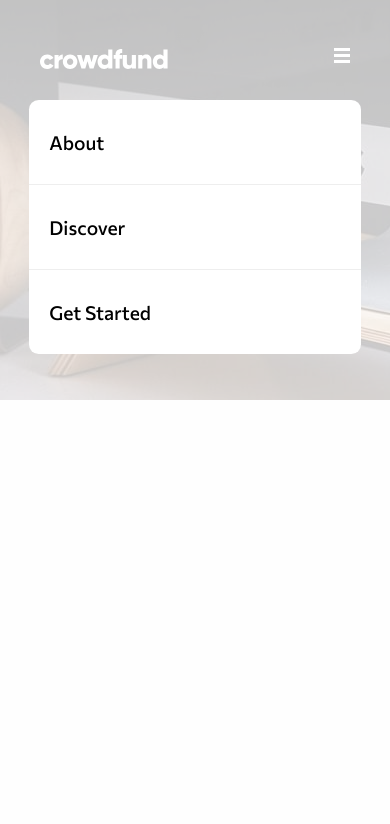
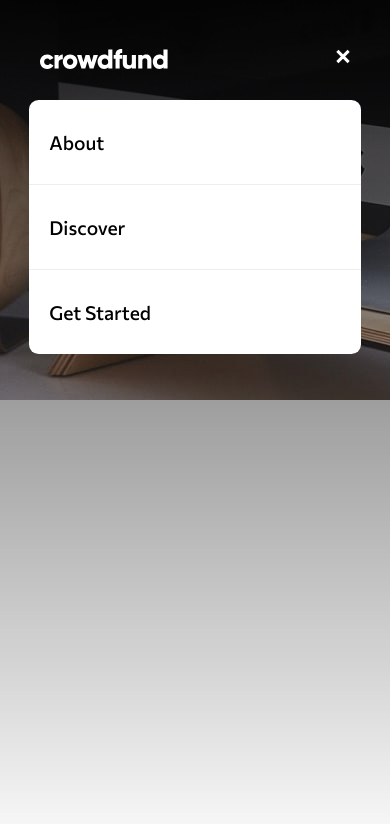
Before and after one commit to kdumagalhaes/crowdfunding-pp-reactjs, a React (Create React App) app: page / in a window 390 px wide. Both pictures are taken after a click on the button 342 px from the left and 57 px from the top of the page. Shown: the top 824 px of the page. Built offline with nearby package versions, Linux system fonts and the light colour scheme.

Commit message:
Finish responsive header with modal menu

```diff
--- a/public/index.html
+++ b/public/index.html
@@ -7,7 +7,7 @@
     <meta charset="utf-8" />
     <link rel="shortcut icon" href="favicon-32x32.png" type="image/png">
     <title>Crowdfunding Product Page</title>
-
+    <meta name="viewport" content="width=device-width, initial-scale=1, minimum-scale=1" />
     <link href="https://fonts.googleapis.com/css2?family=Commissioner:wght@400;500;700&display=swap" rel="stylesheet">
 </head>
 
--- a/src/components/Header/index.tsx
+++ b/src/components/Header/index.tsx
@@ -5,19 +5,21 @@ import Modal from 'react-modal'
 
 import logoImg from '../../assets/img/logo.svg'
 import hamburgerMenuIcon from '../../assets/img/icon-hamburger.svg'
+import closeMenuIcon from '../../assets/img/icon-close-menu.svg'
 
 export const Header = () => {
 
     const [modal, setModal] = useState(false)
+    const [display, setDisplay] = useState(true)
 
     return (
         <Container>
             <div className="gradient"></div>
-            <Modal className="react-modal-content" isOpen={modal}>
+            <Modal className="react-modal-content" overlayClassName="react-modal-overlay" isOpen={modal}>
                 <ul>
-                    <li><a href="#">About</a></li>
-                    <li><a href="#">Discover</a></li>
-                    <li><a className="last-anchor" href="#">Get Started</a></li>
+                    <li><a href="#about">About</a></li>
+                    <li><a href="#discover">Discover</a></li>
+                    <li><a className="last-anchor" href="#get-started">Get Started</a></li>
                 </ul>
             </Modal>
             <Content>
@@ -26,16 +28,30 @@ export const Header = () => {
                     <img src={logoImg} alt="crowdfund" />
                 </a>
                 <Navigation>
-                    <button onClick={() => setModal(!modal)} className="hamburger-menu">
+                    {display ? (
+
+                        <button onClick={() => {
+                            setModal(!modal)
+                            setDisplay(!display)
+                        }
+                        } className="hamburger-menu">
                             <img src={hamburgerMenuIcon} alt="open menu" />
                         </button>
+                    ) :
+                        <button onClick={() => {
+                            setModal(!modal)
+                            setDisplay(!display)
+                        } } className="close-modal-button">
+                    <img src={closeMenuIcon} alt="close menu" />
+                </button>
+                    }
                 <ul>
-                        <li><a href="#">About</a></li>
-                        <li><a href="#">Discover</a></li>
-                        <li><a href="#">Get Started</a></li>
+                    <li><a href="#about">About</a></li>
+                    <li><a href="#discover">Discover</a></li>
+                    <li><a href="#get-started">Get Started</a></li>
                 </ul>
             </Navigation>
         </Content>
-        </Container>
+        </Container >
     )
 }
--- a/src/components/Header/styles.tsx
+++ b/src/components/Header/styles.tsx
@@ -2,6 +2,10 @@ import styled from 'styled-components'
 
 import desktopImgBg from '../../assets/img/image-hero-desktop.jpg'
 import mobileImgBg from '../../assets/img/image-hero-mobile.jpg'
+
+interface NavigationProps {
+    display: string
+}
 
 
 export const Container = styled.header`
@@ -30,6 +34,7 @@ export const Content = styled.div`
     display: flex;
     justify-content: space-between;
     position: relative;
+    z-index: 2;
 
     .seo-h1 {
         font-size: 1px;
@@ -56,10 +61,14 @@ export const Navigation = styled.nav`
         }
     }
 
+    .hamburger-menu,
+    .close-modal-button {
+        background: transparent;
+        border: none;
+    }
+
     .hamburger-menu {
         display: none;
-        background: transparent;
-        border: none;
     }
 
     @media screen and (max-width: 600px) {
--- a/src/styles/global.ts
+++ b/src/styles/global.ts
@@ -51,6 +51,7 @@ button {
     background: #fff;
     position: relative;
     border-radius: 0.6rem;
+    z-index: 2;
 
     .last-anchor {
         border: none;
@@ -74,4 +75,13 @@ button {
     }
 }
 
+.react-modal-overlay {
+    background-image: linear-gradient(to top, rgba(255,0,0,0), rgba(0,0,0,0.7));
+    position: fixed;
+    top: 0;
+    bottom: 0;
+    left: 0;
+    right: 0;
+}
+
 `
```
Lines whose indentation alone changed are shown as unchanged.
